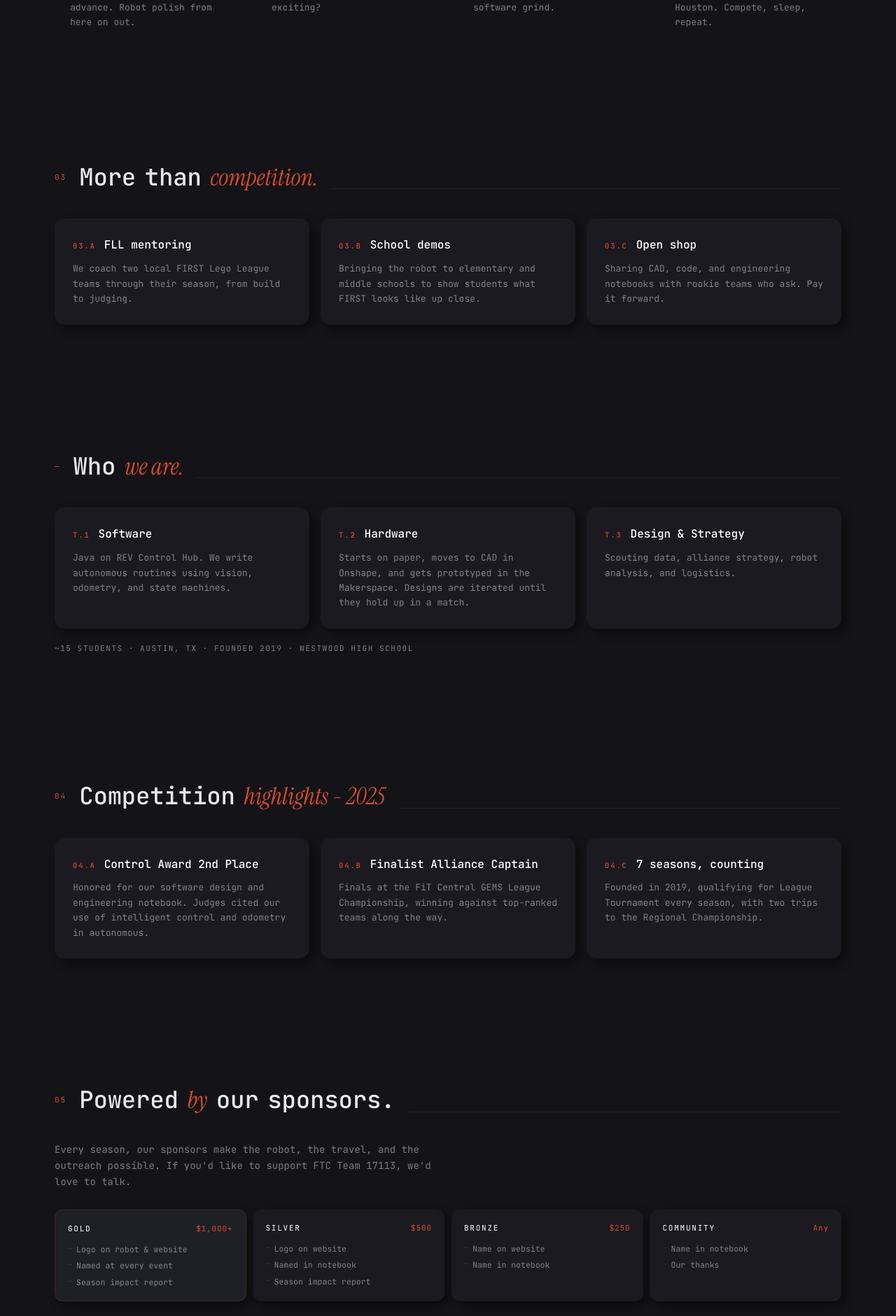
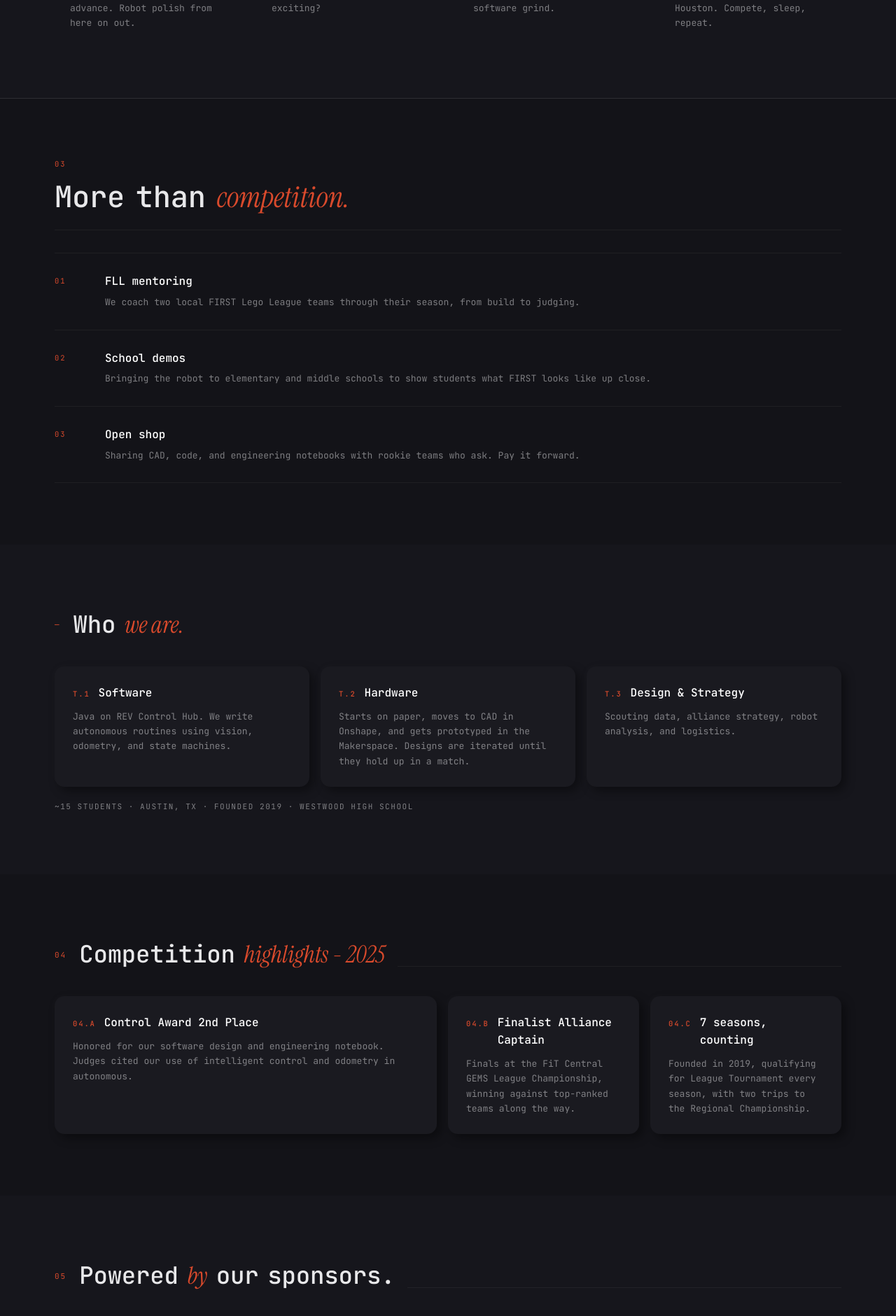
Before and after one commit to WestwoodRobotics/hungamunga, a SvelteKit app: page / in a window 1280 px wide. Shown: the part 1645-3525 px from the top of the page at 70% size. Built offline with nearby package versions, Linux system fonts and the light colour scheme.

Commit message:
feat: section visual differentiation band alternation, stacked/minimal section variants, outreach list layout, asymmetric results grid

```diff
--- a/src/lib/components/Contact.svelte
+++ b/src/lib/components/Contact.svelte
@@ -9,11 +9,10 @@
 		<Brackets />
 		<div class="contact-grid">
 			<p class="sub">
-				Interested in sponsoring, mentoring, or bringing us out for a demo? Reach out — we
-				read everything.
+				Interested in sponsoring, mentoring, or bringing us out for a demo? Reach out, we'd love to hear from you!
 			</p>
 			<a class="cta" href="mailto:team17113@gmail.com">
-				Email the team →
+				Email Us →
 			</a>
 		</div>
 	</div>
--- a/src/lib/components/Section.svelte
+++ b/src/lib/components/Section.svelte
@@ -4,15 +4,16 @@
 		id,
 		marker,
 		title,
-		children
-	}: { id?: string; marker: string; title: Snippet; children: Snippet } = $props();
+		children,
+		variant = 'default'
+	}: { id?: string; marker: string; title: Snippet; children: Snippet; variant?: 'default' | 'stacked' | 'minimal' } = $props();
 </script>
 
 <section id={id} class="block">
-	<header class="blockhead2">
+	<header class="blockhead2" class:stacked={variant === 'stacked'} class:minimal={variant === 'minimal'}>
 		<span class="sec-marker">{marker}</span>
 		<h2>{@render title()}</h2>
-		<span class="sec-rule"></span>
+		{#if variant !== 'minimal'}<span class="sec-rule"></span>{/if}
 	</header>
 	{@render children()}
 </section>
@@ -30,6 +31,15 @@
 		gap: 18px;
 		margin-bottom: 32px;
 	}
+	.blockhead2.stacked {
+		grid-template-columns: 1fr;
+		grid-template-rows: auto auto auto;
+		gap: 10px;
+	}
+	.blockhead2.minimal {
+		grid-template-columns: auto 1fr;
+		gap: 18px;
+	}
 	.sec-marker {
 		font-size: 11px;
 		letter-spacing: 0.18em;
@@ -37,6 +47,7 @@
 		line-height: 1;
 		align-self: center;
 	}
+	.stacked .sec-marker { font-size: 10.5px; align-self: auto; }
 	.blockhead2 h2 {
 		font-family: inherit;
 		font-weight: 500;
@@ -45,10 +56,12 @@
 		word-spacing: -0.22em;
 		margin: 0;
 	}
+	.stacked h2 { font-size: clamp(28px, 4vw, 42px); }
 	.sec-rule {
 		display: block;
 		height: 1px;
 		background: var(--line);
 		margin: 0 0 10px 0;
 	}
+	.stacked .sec-rule { margin: 4px 0 0; }
 </style>
--- a/src/lib/components/Sponsors.svelte
+++ b/src/lib/components/Sponsors.svelte
@@ -2,18 +2,18 @@
 	const tiers = [
 		{
 			name: 'Gold',
-			amount: '$1,000+',
-			perks: ['Logo on robot & website', 'Named at every event', 'Season impact report']
+			amount: '$500+',
+			perks: ['Logo on robot, team shirt & website', 'Name in notebook']
 		},
 		{
 			name: 'Silver',
-			amount: '$500',
-			perks: ['Logo on website', 'Named in notebook', 'Season impact report']
+			amount: '$250-$499',
+			perks: ['Logo on team shirt & website', 'Named in notebook']
 		},
 		{
 			name: 'Bronze',
-			amount: '$250',
-			perks: ['Name on website', 'Name in notebook']
+			amount: '$100-$249',
+			perks: ['Logo on website', 'Name in notebook']
 		},
 		{
 			name: 'Community',
@@ -40,8 +40,8 @@
 		{/each}
 	</div>
 	<p class="sponsor-note">
-		Processed through FIRST / Westwood HS — a 501(c)(3). Funds go to registration, parts, and travel.
-		<a href="mailto:team17113@gmail.com">Get in touch →</a>
+		Processed through Westwood Robotics - a 501(c)(3). Funds go to registration, parts, and travel.
+		<a href="mailto:INSERT HUNGA EMAIL@gmail.com">Get in touch →</a>
 	</p>
 	<div class="s-strip">
 		<div class="s-cell">Your logo here</div>
--- a/src/routes/+page.svelte
+++ b/src/routes/+page.svelte
@@ -42,27 +42,33 @@
 			</div>
 		</Section>
 
+		<div class="band band--ruled">
 			<Section id="season" marker="02">
 				{#snippet title()}How a <span class="serif-i">season</span> runs.{/snippet}
 				<Timeline />
 			</Section>
+		</div>
 
-		<Section id="outreach" marker="03">
+		<Section id="outreach" marker="03" variant="stacked">
 			{#snippet title()}More than <span class="serif-i">competition.</span>{/snippet}
-			<div class="grid">
-				<Card idx="03.A" title="FLL mentoring">
-					We coach two local FIRST Lego League teams through their season, from build to judging.
-				</Card>
-				<Card idx="03.B" title="School demos">
-					Bringing the robot to elementary and middle schools to show students what FIRST looks like up close.
-				</Card>
-				<Card idx="03.C" title="Open shop">
-					Sharing CAD, code, and engineering notebooks with rookie teams who ask. Pay it forward.
-				</Card>
-			</div>
+			<ol class="outreach-list">
+				<li>
+					<span class="ol-n">01</span>
+					<div><strong>FLL mentoring</strong><p>We coach two local FIRST Lego League teams through their season, from build to judging.</p></div>
+				</li>
+				<li>
+					<span class="ol-n">02</span>
+					<div><strong>School demos</strong><p>Bringing the robot to elementary and middle schools to show students what FIRST looks like up close.</p></div>
+				</li>
+				<li>
+					<span class="ol-n">03</span>
+					<div><strong>Open shop</strong><p>Sharing CAD, code, and engineering notebooks with rookie teams who ask. Pay it forward.</p></div>
+				</li>
+			</ol>
 		</Section>
 
-		<Section id="team" marker="—">
+		<div class="band">
+			<Section id="team" marker="—" variant="minimal">
 				{#snippet title()}Who <span class="serif-i">we are.</span>{/snippet}
 				<div class="grid">
 					<Card idx="T.1" title="Software">
@@ -77,10 +83,11 @@
 				</div>
 				<p class="team-note">~15 students · Austin, TX · Founded 2019 · Westwood High School</p>
 			</Section>
+		</div>
 
 		<Section id="results" marker="04">
 			{#snippet title()}Competition <span class="serif-i">highlights - 2025</span>{/snippet}
-			<div class="grid">
+			<div class="grid-results">
 				<Card idx="04.A" title="Control Award 2nd Place">
 					Honored for our software design and engineering notebook. Judges cited our use of intelligent control and odometry in autonomous.
 				</Card>
@@ -93,6 +100,7 @@
 			</div>
 		</Section>
 
+		<div class="band">
 			<Section id="sponsors" marker="05">
 				{#snippet title()}Powered <span class="serif-i">by</span> our sponsors.{/snippet}
 				<p class="sub">
@@ -101,6 +109,7 @@
 				</p>
 				<Sponsors />
 			</Section>
+		</div>
 
 		<Contact />
 		<SiteFooter />
@@ -124,11 +133,34 @@
 		from { opacity: 0; transform: scale(1.04); }
 		to { opacity: 1; transform: scale(1); }
 	}
+	.band { background: var(--bg-2); }
+	.band--ruled {
+		border-top: 1px solid var(--line-strong);
+		border-bottom: 1px solid var(--line-strong);
+	}
 	.grid {
 		display: grid;
 		grid-template-columns: repeat(auto-fit, minmax(260px, 1fr));
 		gap: 16px;
 	}
+	.grid-results {
+		display: grid;
+		grid-template-columns: 2fr 1fr 1fr;
+		gap: 16px;
+	}
+	.outreach-list { list-style: none; margin: 0; padding: 0; }
+	.outreach-list li {
+		display: grid;
+		grid-template-columns: 48px 1fr;
+		gap: 24px;
+		padding: 28px 0;
+		border-bottom: 1px solid var(--line);
+		align-items: start;
+	}
+	.outreach-list li:first-child { border-top: 1px solid var(--line); }
+	.ol-n { font-size: 10.5px; letter-spacing: 0.18em; color: var(--accent); padding-top: 3px; }
+	.outreach-list strong { display: block; font-weight: 500; font-size: 16px; color: #fff; margin-bottom: 6px; }
+	.outreach-list p { margin: 0; color: var(--muted); font-size: 13px; line-height: 1.65; }
 	.sub {
 		max-width: 560px;
 		margin: 0 0 8px;
@@ -143,4 +175,7 @@
 		color: var(--muted);
 		text-transform: uppercase;
 	}
+	@media (max-width: 860px) {
+		.grid-results { grid-template-columns: 1fr; }
+	}
 </style>
```
Lines whose indentation alone changed are shown as unchanged.
